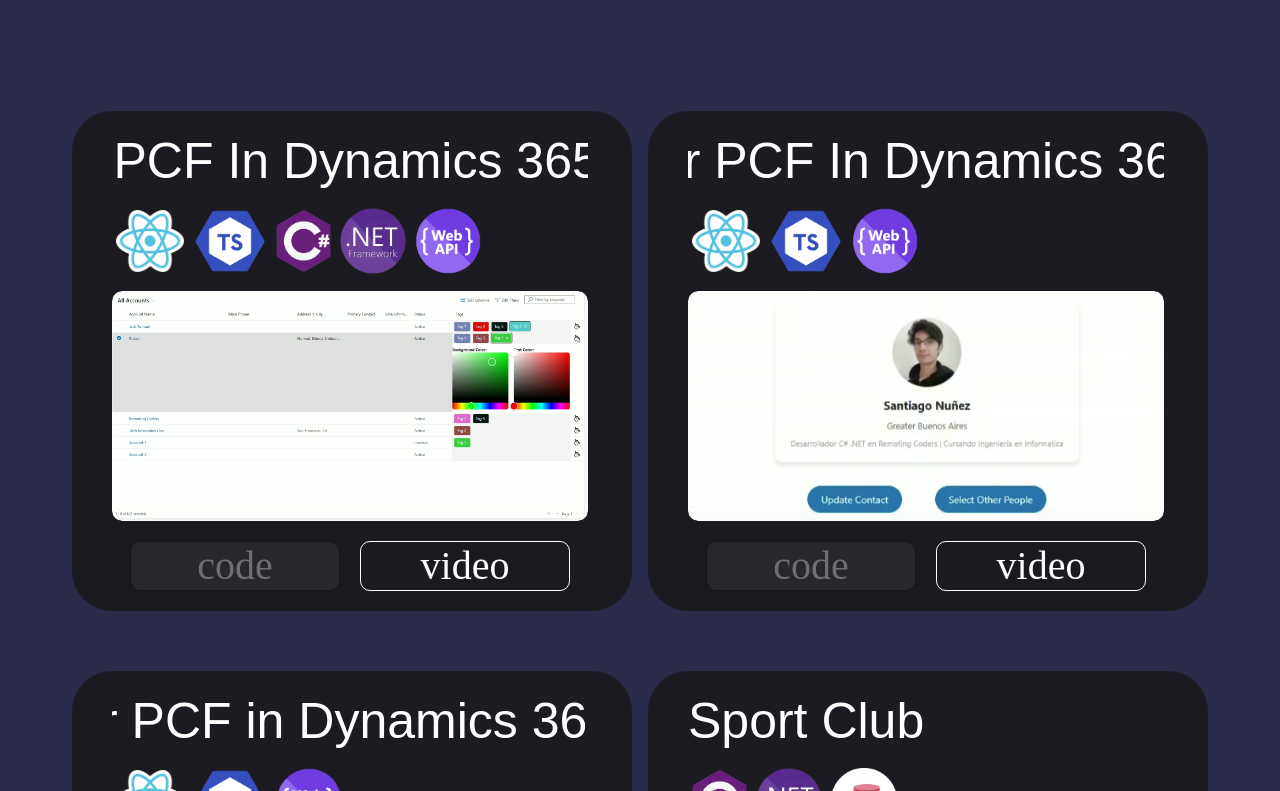
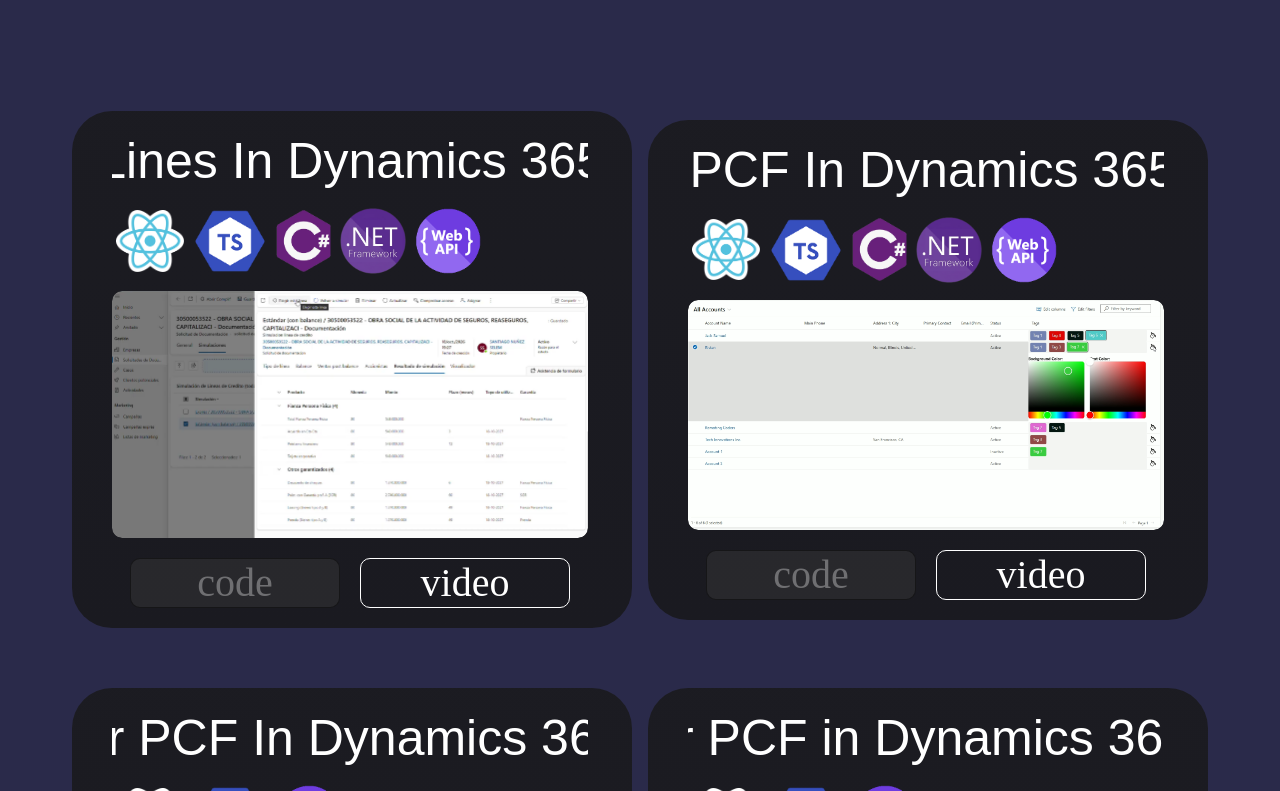
Before and after one commit to SantiagoNunezSelem/Portfolio, a React (Create React App) app: page / in a window 1280 px wide. Shown: the part 989-1780 px from the top of the page. Built offline with nearby package versions, Linux system fonts and the light colour scheme.

Commit message:
Agregar nuevo proyecto linea de credito

```diff
--- a/src/data/proyectsData.js
+++ b/src/data/proyectsData.js
@@ -13,6 +13,7 @@ import entityFramework from "../img/symbols/entity-framework-symbol.png"
 import webApiDynamics from '../img/symbols/webapidynamics.png'
 import microsoftAccessDB from '../img/symbols/microsoft-access.png'
 
+import creditLinesProyect from "../img/proyects/credit-lines-dynamics.png"
 import linkedInProyect from "../img/proyects/linkedin-pcf.png"
 import tagsProyect from "../img/proyects/tags-pcf.png"
 import timetracker from "../img/proyects/timetracker.png"
@@ -27,6 +28,19 @@ import piBeerImg from "../img/proyects/pibeer.png"
 import portfolioImg from "../img/proyects/portfolio.png"
 
 const proyects = [
+    {
+        title:"Credit Lines In Dynamics 365",
+        technologies:{
+            react: { symbol: reactSymbol, name: "React", className: "reactSymbol" },
+            typeScript: { symbol: typeScriptSymbol,name: "TypeScript", className: "typeScript" },
+            cSharp: {symbol: cSharp, name:"C#", className:"cSharp"},
+            netFramework: {symbol: netFramework, name:".NET Framework", className: "circle-symbol"},
+            webApiDynamics: { symbol: webApiDynamics, name: "WebAPI Dynamics 365", className: "circle-symbol"},
+        },
+        proyectImg:creditLinesProyect,
+        urlVideo:"https://www.youtube.com/watch?v=v0pQp72siSo",
+        urlGitHub:"" //Private
+    },
     {
         title:"Tags PCF In Dynamics 365",
         technologies:{
```
Also changed, not shown: src/img/proyects/credit-lines-dynamics.png (added).
